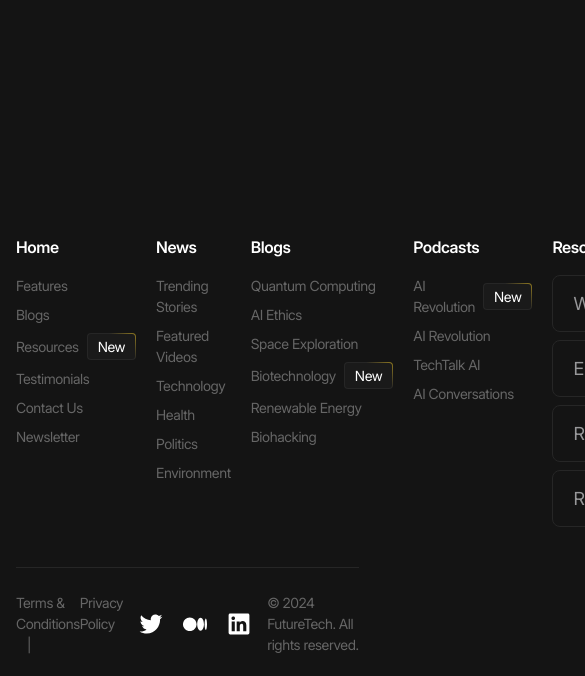
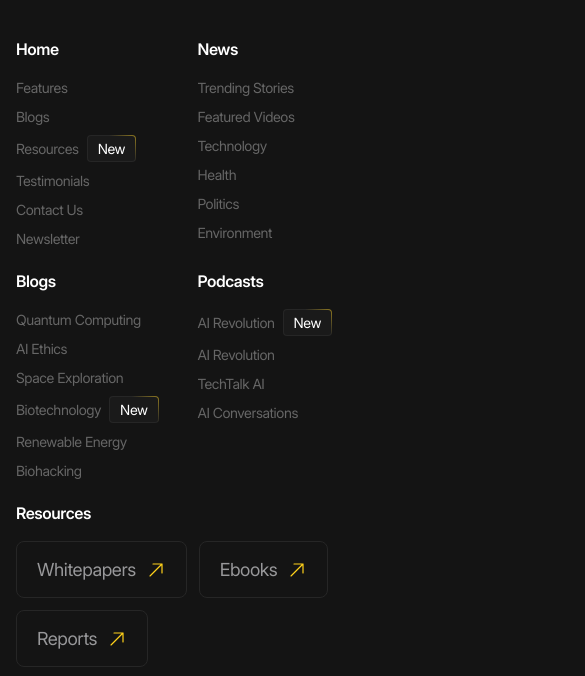
Before and after one commit to Khudatbegow/future-tech, a website with bundled scripts: page index.html in a window 390 px wide. Shown: the part 165-841 px from the top of the page, 585 px wide, since content can reach past the window. Built offline with nearby package versions, Linux system fonts and the light colour scheme.

Commit message:
feat(footer): implement responsive footer layout

```diff
--- a/styles/blocks/footer/_footer.scss
+++ b/styles/blocks/footer/_footer.scss
@@ -13,9 +13,30 @@
     align-items: flex-start;
     column-gap: fluid(80, 20);
 
+    @include tablet {
+      grid-template-columns: repeat(2, 1fr);
+      row-gap: rem(40);
+    }
+
+    @include mobile {
+      row-gap: rem(20);
+    }
+
     &-column {
       display: grid;
       row-gap: fluid(36, 16);
+
+      &:last-child {
+        @include tablet {
+          grid-column: -1 / 1;
+        }
+
+        .footer__menu-list {
+          flex-direction: row;
+          flex-wrap: wrap;
+          gap: rem(12);
+        }
+      }
     }
 
     &-list {
@@ -42,6 +63,11 @@
       padding-block: rem(24);
     }
 
+    @include mobile {
+      flex-direction: column;
+      row-gap: rem(20);
+    }
+
     &-menu {
       &-list {
         display: flex;
@@ -53,4 +79,9 @@
       }
     }
   }
+  &__soc1als {
+    @include mobile {
+      order: -1;
+    }
+  }
 }
--- a/styles/blocks/footer/_soc1als.scss
+++ b/styles/blocks/footer/_soc1als.scss
@@ -15,6 +15,13 @@
   }
 
   &__link {
+    --size: #{rem(24)};
+    @include square(var(--size));
+
     color: var(--color-light);
+
+    @include laptop {
+      --size: #{rem(20)};
+    }
   }
 }
```
Also changed, not shown: styles/main.css, 1 other file.
